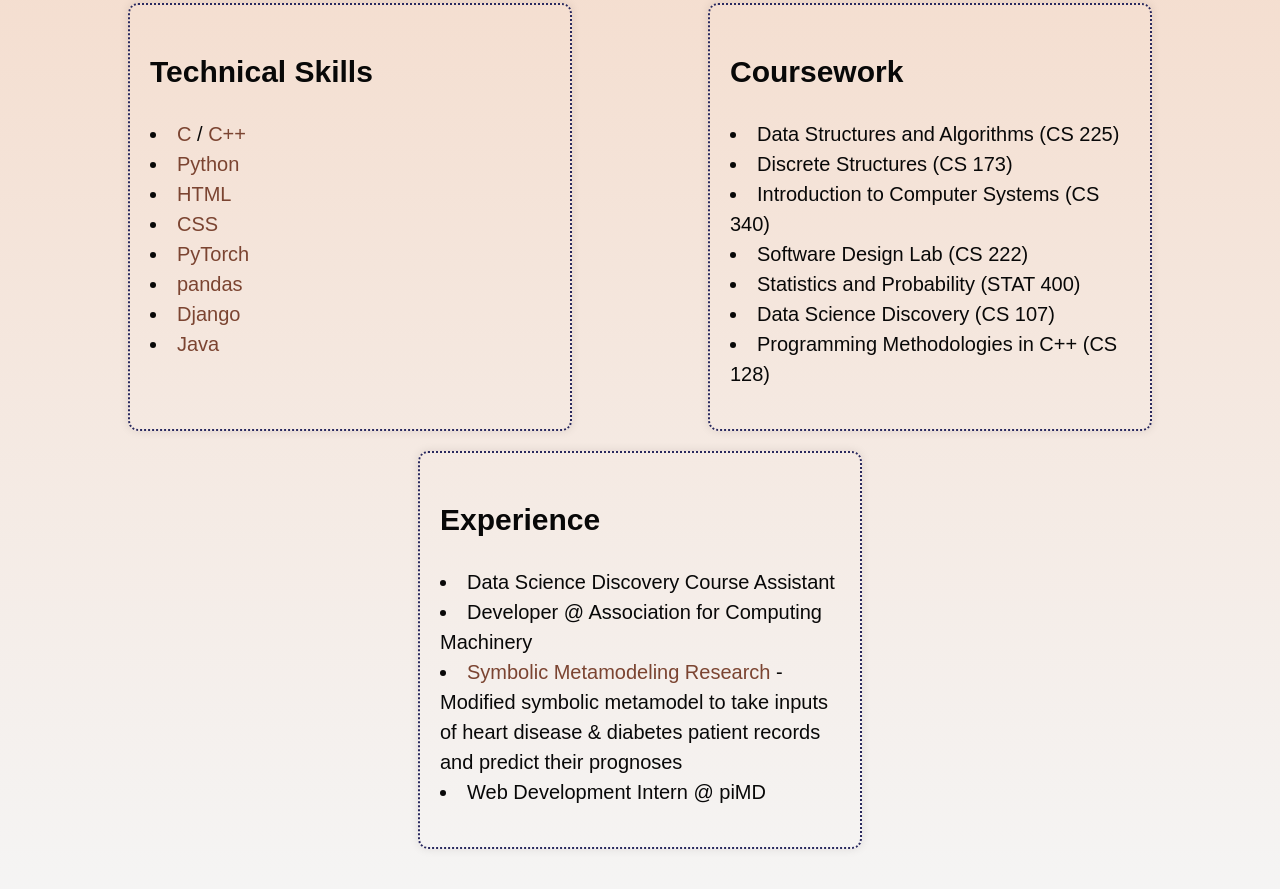
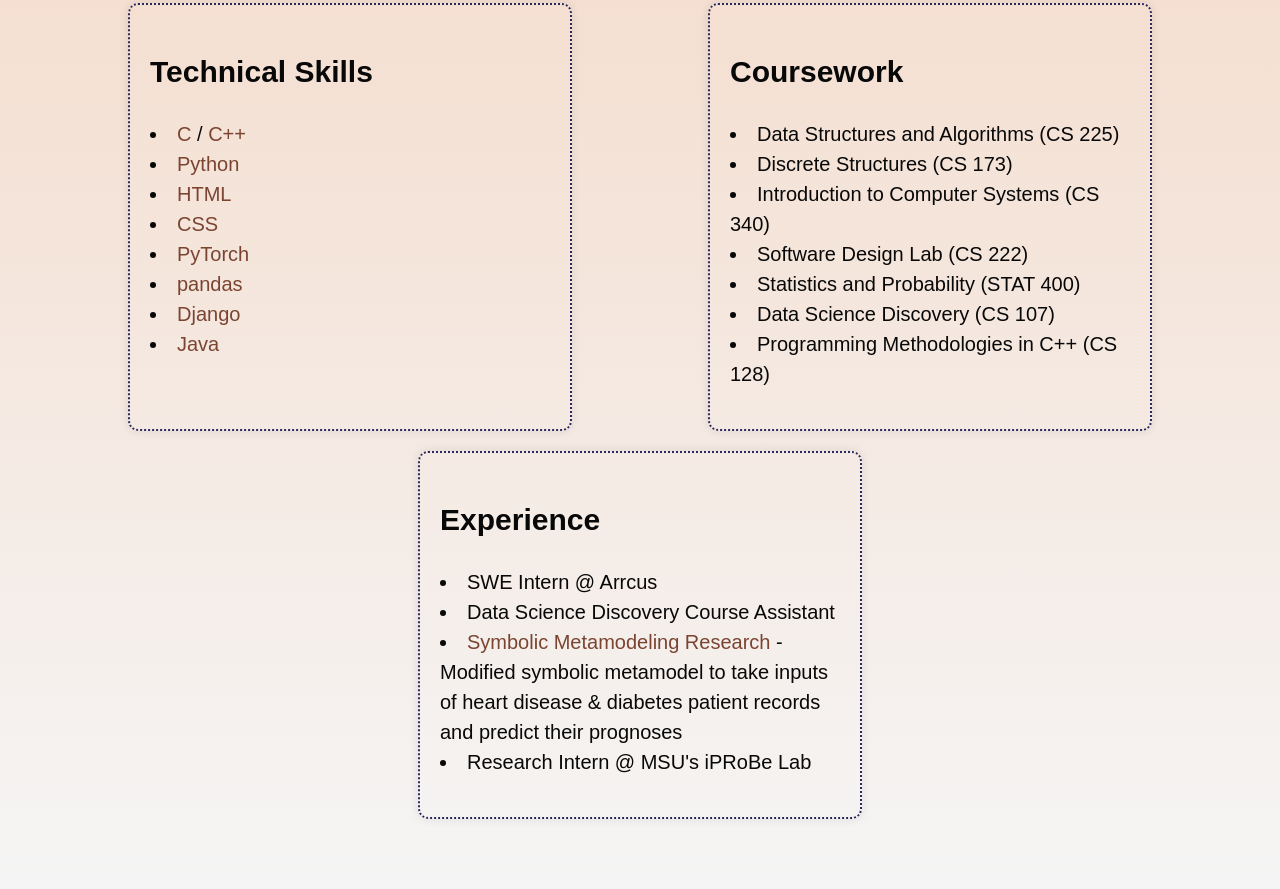
Before and after one commit to snehasund/old-website, a plain HTML site: page index.html in a window 1280 px wide. Shown: the part 2999-3888 px from the top of the page. Drawn offline with Linux system fonts and the light colour scheme; a web font is replaced by a local one.

Commit message:
updated experiences

```diff
--- a/index.html
+++ b/index.html
@@ -174,14 +174,14 @@
       <div class="card2">
         <h3>Experience</h3>
         <p>
+          <li>SWE Intern @ Arrcus</li>
           <li>Data Science Discovery Course Assistant</li>
-          <li>Developer @ Association for Computing Machinery</li>
           <li><a
               href="https://terra-docs.s3.us-east-2.amazonaws.com/IJHSR/Articles/volume5-issue2/IJHSR_2023_52_p116.pdf">Symbolic
               Metamodeling Research</a> - Modified symbolic metamodel to take inputs of heart disease & diabetes patient
             records and predict their prognoses</li>
           </li>
-          <li>Web Development Intern @ piMD</li>
+          <li>Research Intern @ MSU's iPRoBe Lab</li>
         </p>
       </div>
     </div>
```
